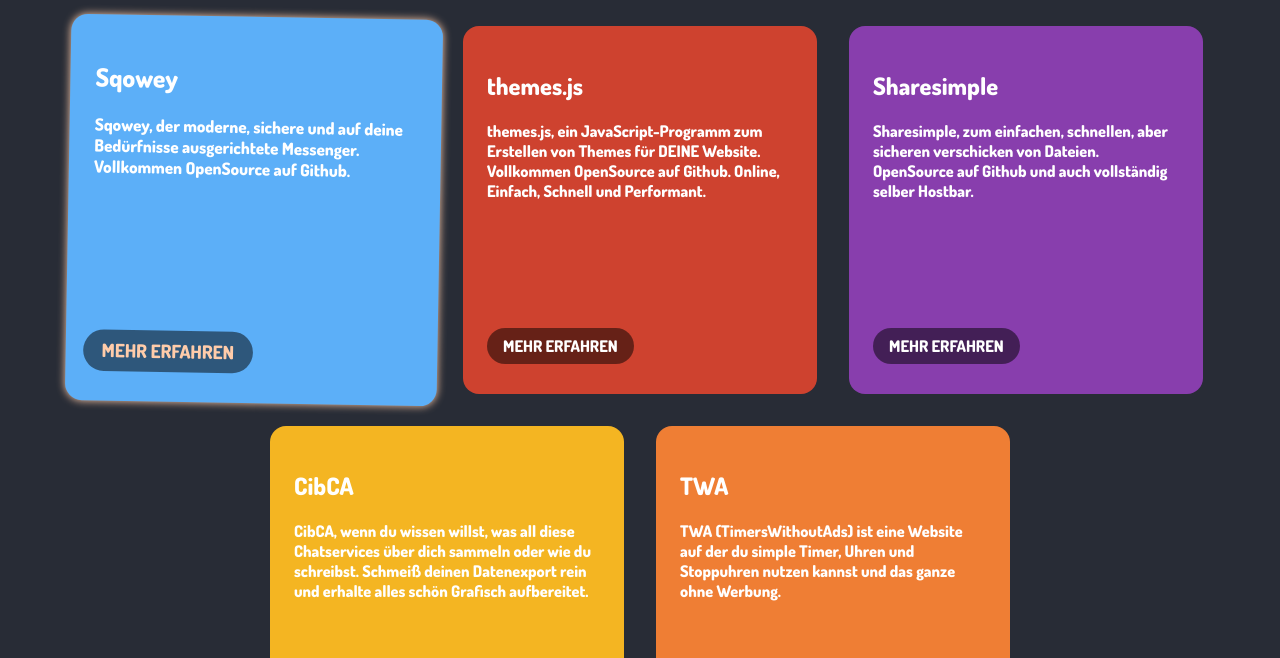
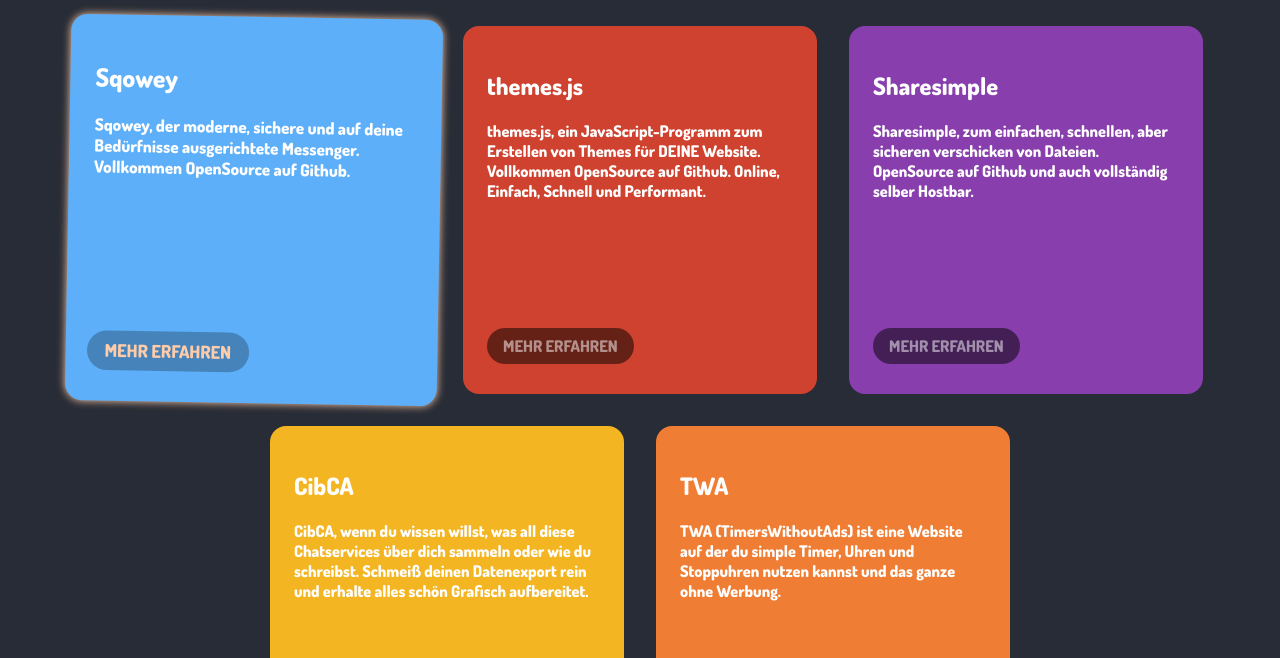
Before and after one commit to CuzImBisonratte/cuzimbisonratte.github.io, a plain HTML site: page index.html in a window 1280 px wide. In both pictures the pointer is over the link 174 px from the left and 488 px from the top of the page. Shown: the part 142-800 px from the top of the page. Drawn offline with Linux system fonts and the light colour scheme.

Commit message:
restyled learnmore buttons

```diff
--- a/style.css
+++ b/style.css
@@ -183,7 +183,7 @@ Projects Cards
 .learnmore_button {
     position: absolute;
     bottom: 30px;
-    color: white;
+    color: rgba(255, 255, 255, 0.5);
     background: rgba(0, 0, 0, 0.5);
     text-decoration: none;
     text-transform: uppercase;
@@ -193,7 +193,7 @@ Projects Cards
 }
 
 .learnmore_button:hover {
-    background: rgba(0, 0, 0, 0.5);
+    background: rgba(0, 0, 0, 0.25);
     color: var(--extra-color);
-    transform: scale(1.1);
+    transform: scale(1.05);
 }
```
